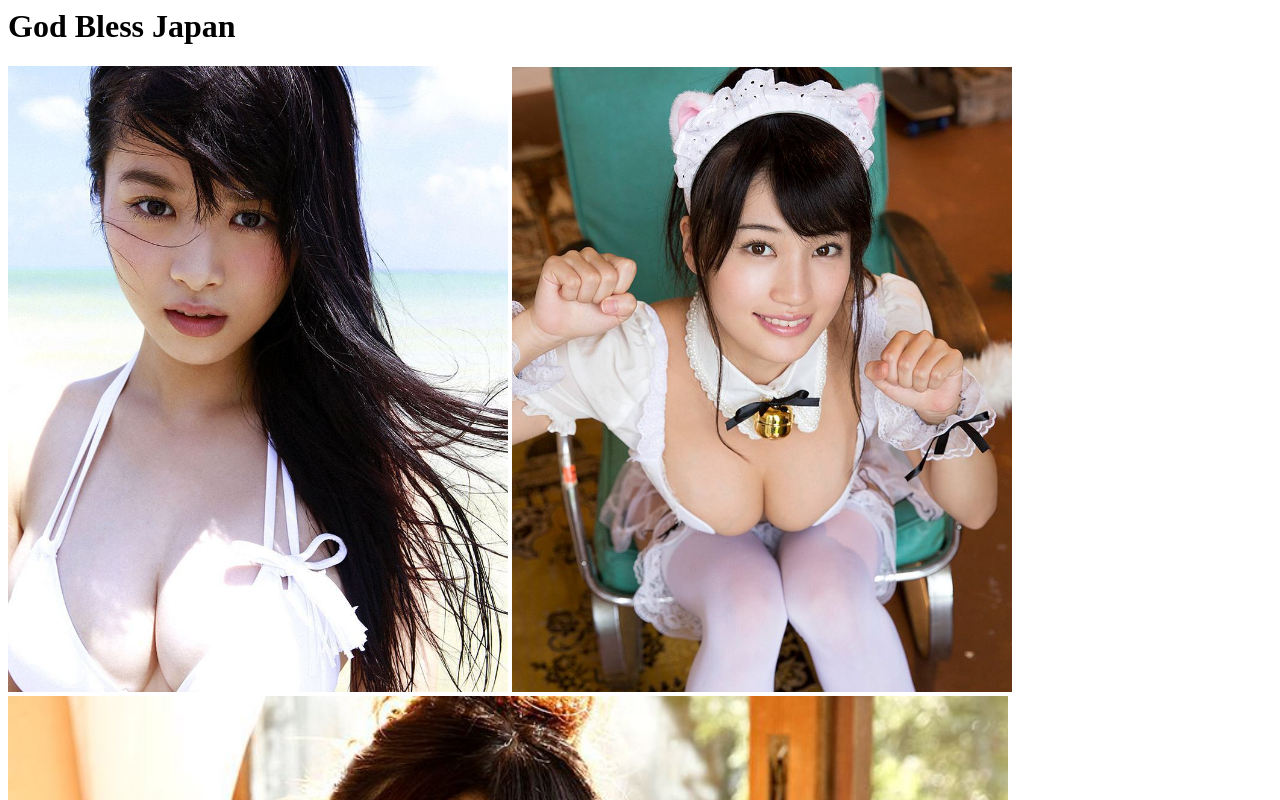
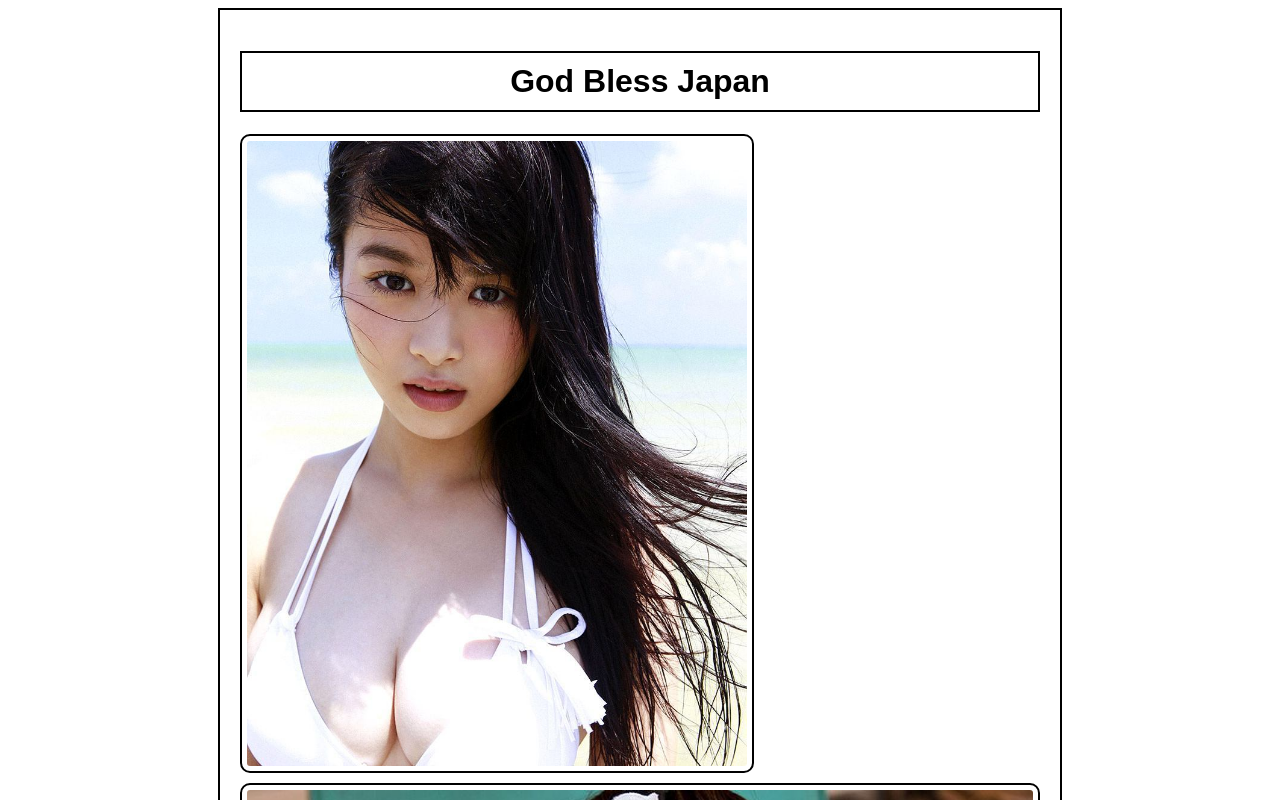
Before and after one commit to aaron-dm-mcdonald/Class5.5_Armageddon-1, a plain HTML site: page 1/index.html in a window 1280 px wide. Shown: the top 800 px of the page. Drawn offline with Linux system fonts and the light colour scheme.

Commit message:
final commit, d-day!

```diff
--- a/1/index.html
+++ b/1/index.html
@@ -1,14 +1,54 @@
-<html>
-    <head>
-        <title>My First Webpage</title>
-    </head>
-    <body>
+<!DOCTYPE html>
+<html lang="en">
+<head>
+    <meta charset="UTF-8">
+    <meta name="viewport" content="width=device-width, initial-scale=1.0">
+    <title>Japan 2025 Bros</title>
+    <style>
+        /* Wrapper style */
+        .page-wrapper {
+            border: 2px solid black; /* Add border around the page */
+            padding: 20px; /* Add padding to create space between border and content */
+            max-width: 800px; /* Limit maximum width of the page */
+            margin: 0 auto; /* Center the page horizontally */
+        }
+        /* Title style */
+        h1 {
+            text-align: center;
+            font-family: Arial, sans-serif;
+            border: 2px solid black;
+            padding: 10px;
+        }
+        /* Container for the images */
+        .image-container {
+            display: flex; /* Use flexbox layout */
+            justify-content: space-between; /* Ensure space between images */
+            gap: 10px; /* Add spacing between images */
+            flex-wrap: wrap; /* Allow images to wrap to next line */
+        }
+        /* Image style */
+        img {
+            border: 2px solid black; /* Add border to images */
+            border-radius: 10px; /* Add rounded corners to images */
+            padding: 5px; /* Add spacing between images and border */
+            max-width: calc(50% - 5px); /* Ensure images don't exceed container width */
+            width: auto; /* Maintain aspect ratio */
+            height: auto; /* Maintain aspect ratio */
+        }
+        /* Adjust the width of the third image */
+        img:last-child {
+            max-width: 100%; /* Ensure the third image spans the entire width */
+        }
+    </style>
+</head>
+<body>
+    <div class="page-wrapper">
         <h1>God Bless Japan</h1>
-
-    </body>
-
-
-    <img src="2.jpg" width=500/>
-    <img src="3.jpg" width=500/>
-    <img src="4.jpg" width=1000/>
+        <div class="image-container">
+            <img src="2.jpg" alt="Image 2" style="min-width: 500px;">
+            <img src="3.jpg" alt="Image 3" style="min-width: 500px;">
+        </div>
+        <img src="4.jpg" alt="Image 4" width="100%"> <!-- Make sure the third image spans the entire width -->
+    </div>
+</body>
 </html>
```
Also changed, not shown: 11 other files.
